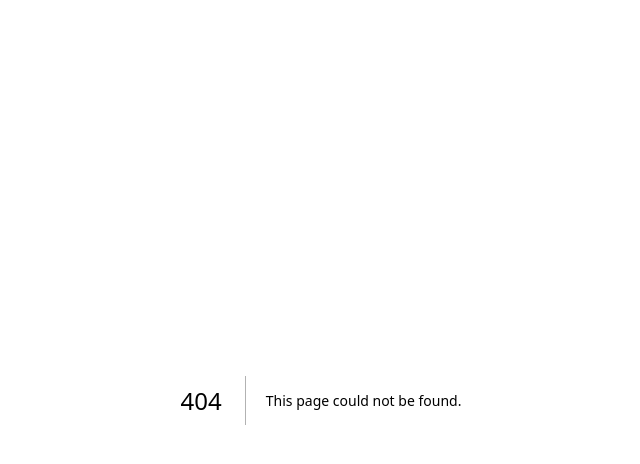
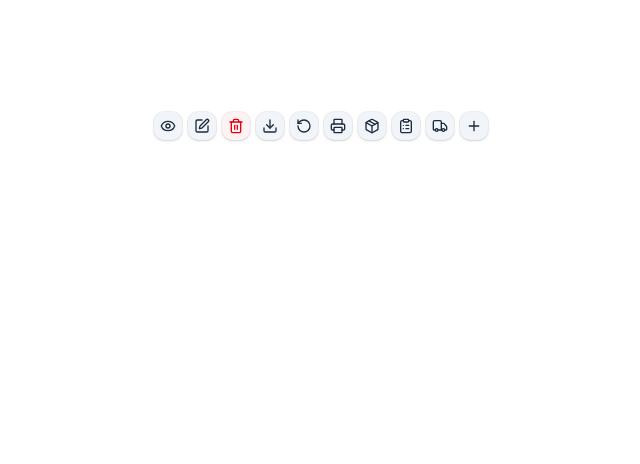
Before and after one commit to masumbillah06/giantbd, a Next.js app: page /testing in a window 1280 px wide. Before the commit this address had no page. Shown: the top 464 px of the page, without its empty margins (319-959 px from the left). Built offline with nearby package versions, Linux system fonts and the light colour scheme.

Commit message:
animated buttons added

```diff
--- a/src/app/globals.css
+++ b/src/app/globals.css
@@ -35,7 +35,7 @@
     --color-border-subtle:     rgba(255,255,255,0.07);
 
     /* ── Text ───────────────────────────────────────────── */
-    --color-text:              #0f172a;   /* text.primary      */
+    --color-text:              #1a1a1a;   /* text.primary      */
     --color-text-secondary:    #475569;   /* text.secondary    */
     --color-text-muted:        #8891A3;   /* text.muted        */
     --color-text-on-dark:      #E8EAF0;   /* text.onDark       */
--- /dev/null
+++ b/src/app/testing/page.tsx
@@ -0,0 +1,41 @@
+"use client";
+
+import { Eye, SquarePen, Trash2, Download, RotateCcw, Printer, Plus, ClipboardList, Package, Truck } from "lucide-react";
+import { ActionButton } from "@/components/ui/buttons/action-button";
+import { ActionButtonGroup } from "@/components/ui/buttons/action-button-group";
+
+interface UserRowActionsProps {
+  userId: string;
+}
+
+export default function UserRowActions({ userId }: UserRowActionsProps) {
+  function handleDelete() {
+    // e.g. open a confirmation dialog, then call your delete mutation
+    console.log("delete", userId);
+  }
+
+  function handleReload() {
+    console.log("reload", userId);
+  }
+
+  function handlePrint() {
+    window.print();
+  }
+
+  return (
+    <main className="flex items-center justify-center gap-2 p-28">
+    <ActionButtonGroup aria-label={`Actions for user ${userId}`}>
+      <ActionButton label="View User" icon={Eye} href={`/users/${userId}`} />
+      <ActionButton label="Edit User" icon={SquarePen} href={`/users/${userId}/edit`} />
+      <ActionButton label="Delete User" icon={Trash2} variant="danger" onClick={handleDelete} />
+      <ActionButton label="Download" icon={Download} href={`/users/${userId}/download`} />
+      <ActionButton label="Reload" icon={RotateCcw} onClick={handleReload} />
+      <ActionButton label="Print" icon={Printer} onClick={handlePrint} />
+      <ActionButton label="Print" icon={Package} onClick={handlePrint} />
+      <ActionButton label="Print" icon={ClipboardList} onClick={handlePrint} />
+      <ActionButton label="Print" icon={Truck} onClick={handlePrint} />
+      <ActionButton label="Create Variant" icon={Plus} href="/variants/create" />
+    </ActionButtonGroup>
+    </main>
+  );
+}
--- a/src/app/user/page.tsx
+++ b/src/app/user/page.tsx
@@ -13,7 +13,7 @@ export default function Dashboard() {
       <Sidebar user={user} />
       <div className="flex min-h-0 min-w-0 flex-1 flex-col">
         <Header />
-        <main className="min-h-0 flex-1 overflow-y-auto p-5">
+        <div className="min-h-0 flex-1 overflow-y-auto p-5">
           <div className="flex h-20 w-full rounded-xl shadow flex-col justify-center overflow-hidden bg-white">
             <div className="px-4">
               <h1 className="text-lg font-semibold">User</h1>
@@ -22,7 +22,10 @@ export default function Dashboard() {
               </div>
             </div>
           </div>
-        </main>
+          <div>
+
+          </div>
+        </div>
         <Footer />
       </div>
     </div>
--- a/src/components/dashboard/inventory-tables.tsx
+++ b/src/components/dashboard/inventory-tables.tsx
@@ -1,6 +1,8 @@
 "use client";
 
 import { ClipboardList, Package, Truck, Printer } from "lucide-react";
+import { ActionButton } from "@/components/ui/buttons/action-button";
+import { ActionButtonGroup } from "@/components/ui/buttons/action-button-group";
 
 type StockInRow = {
   id: number;
@@ -29,7 +31,7 @@ type RequisitionRow = {
   product: number;
   quantity: number;
   status: "Issued" | "Received";
-  actions: Array<"clipboard" | "package" | "truck" | "print">;
+  actions?: Array<"clipboard" | "package" | "truck" | "print">;
 };
 
 const stockInData: StockInRow[] = [
@@ -178,28 +180,7 @@ const requisitionData: RequisitionRow[] = [
   },
 ];
 
-function ActionIcon({ type }: { type: "clipboard" | "package" | "truck" | "print" }) {
-  const iconClass = "h-4 w-4 text-slate-500";
-  const icon =
-    type === "clipboard" ? (
-      <ClipboardList className={iconClass} />
-    ) : type === "package" ? (
-      <Package className={iconClass} />
-    ) : type === "truck" ? (
-      <Truck className={iconClass} />
-    ) : (
-      <Printer className={iconClass} />
-    );
 
-  return (
-    <button
-      type="button"
-      className="flex h-8 w-8 items-center justify-center rounded-md bg-slate-100 hover:bg-slate-200 transition-colors"
-    >
-      {icon}
-    </button>
-  );
-}
 
 function StatusPill({ status }: { status: "Issued" | "Received" }) {
   const styles =
@@ -357,11 +338,14 @@ export default function InventoryTables() {
                     <StatusPill status={row.status} />
                   </td>
                   <td className="whitespace-nowrap px-5 py-3.5 text-sm">
-                    <div className="flex gap-2">
-                      {row.actions.map((action, i) => (
-                        <ActionIcon key={i} type={action} />
-                      ))}
-                    </div>
+                    <ActionButtonGroup aria-label={`Actions for requisition ${row.id}`}>
+                      <ActionButton label="Packing List" icon={ClipboardList} />
+                      {row.status.toLowerCase() === "issued" && (
+                        <ActionButton label="Delivery Requisition" icon={Package} />
+                      )}
+                      <ActionButton label="Delivery Details" icon={Truck} />
+                      <ActionButton label="Print Details" icon={Printer} />
+                    </ActionButtonGroup>
                   </td>
                 </tr>
               ))}
--- /dev/null
+++ b/src/components/ui/buttons/action-button-group.tsx
@@ -0,0 +1,36 @@
+import * as React from "react";
+import { Tooltip } from "@base-ui/react/tooltip";
+import { cx } from "./action-button";
+
+interface ActionButtonGroupProps {
+  children: React.ReactNode;
+  /** Extra classes merged onto the wrapping element. */
+  className?: string;
+  /** Accessible name for the toolbar. Defaults to "Actions". */
+  "aria-label"?: string;
+}
+
+/**
+ * Lays out a row of `ActionButton`s with consistent spacing.
+ *
+ * Marked `role="group"` so assistive tech announces it as a single
+ * toolbar of related actions (e.g. the actions column in a table row)
+ * rather than a list of unrelated buttons.
+ */
+export function ActionButtonGroup({
+  children,
+  className,
+  "aria-label": ariaLabel = "Actions",
+}: ActionButtonGroupProps) {
+  return (
+    <Tooltip.Provider delay={100} closeDelay={100}>
+      <div
+        role="group"
+        aria-label={ariaLabel}
+        className={cx("inline-flex items-center gap-1.5", className)}
+      >
+        {children}
+      </div>
+    </Tooltip.Provider>
+  );
+}
--- /dev/null
+++ b/src/components/ui/buttons/action-button.tsx
@@ -0,0 +1,130 @@
+"use client";
+
+import * as React from "react";
+import Link from "next/link";
+import type { LucideIcon } from "lucide-react";
+import { Tooltip } from "@base-ui/react/tooltip";
+
+export function cx(
+  ...classes: Array<string | false | null | undefined>
+): string {
+  return classes.filter(Boolean).join(" ");
+}
+
+export type ActionButtonVariant = "default" | "danger" | "ghost";
+
+interface BaseActionButtonProps {
+  /** Accessible label, also used as the tooltip text. */
+  label: string;
+  /** Any Lucide icon component, e.g. `Eye`, `Trash2`. */
+  icon: LucideIcon;
+  /** Visual style. Defaults to the neutral slate treatment. */
+  variant?: ActionButtonVariant;
+  /** Disables the button/link and greys it out. */
+  disabled?: boolean;
+  /** Extra classes merged onto the root element. */
+  className?: string;
+  /** Which side the tooltip is anchored to. Defaults to "top". */
+  tooltipSide?: "top" | "bottom" | "left" | "right";
+}
+
+interface LinkActionButtonProps extends BaseActionButtonProps {
+  /** Navigates here on click/Enter. Mutually exclusive with `onClick`. */
+  href: string;
+  onClick?: never;
+}
+
+interface ButtonActionButtonProps extends BaseActionButtonProps {
+  href?: undefined;
+  /** Runs on click/Enter. Mutually exclusive with `href`. */
+  onClick?: (event: React.MouseEvent<HTMLButtonElement>) => void;
+}
+
+export type ActionButtonProps = LinkActionButtonProps | ButtonActionButtonProps;
+
+const variantStyles: Record<ActionButtonVariant, string> = {
+  default:
+    "bg-slate-100 text-slate-800 hover:bg-slate-200 focus-visible:ring-slate-400",
+  danger:
+    "bg-red-50 text-red-600 hover:bg-red-100 focus-visible:ring-red-400",
+  ghost:
+    "bg-transparent text-slate-600 hover:bg-slate-100 focus-visible:ring-slate-400",
+};
+
+export function ActionButton(props: ActionButtonProps) {
+  const {
+    label,
+    icon: Icon,
+    variant = "default",
+    disabled = false,
+    className,
+    tooltipSide = "top",
+  } = props;
+
+  const rootClassName = cx(
+    // layout
+    "relative inline-flex h-7 w-7 shrink-0 items-center justify-center rounded-lg",
+    // surface
+    "shadow-sm ring-1 ring-black/5",
+    // motion
+    "transition-all duration-150 ease-out hover:-translate-y-0.5",
+    // interaction states
+    "focus-visible:outline-none focus-visible:ring-2 focus-visible:ring-offset-2 focus-visible:ring-offset-white",
+    "active:scale-95",
+    // disabled
+    "disabled:pointer-events-none disabled:cursor-not-allowed disabled:opacity-40 disabled:shadow-none",
+    variantStyles[variant],
+    className
+  );
+
+  const icon = <Icon aria-hidden="true" focusable="false" className="h-4 w-4" strokeWidth={2} />;
+
+  // Disabled link
+  if ("href" in props && typeof props.href === "string" && disabled) {
+    return (
+      <span
+        aria-disabled="true"
+        className={cx(rootClassName, "pointer-events-none opacity-40 shadow-none")}
+      >
+        {icon}
+        <span className="sr-only">{label}</span>
+      </span>
+    );
+  }
+
+  const trigger =
+    "href" in props && typeof props.href === "string" ? (
+      <Tooltip.Trigger
+        render={<Link href={props.href} />}
+        aria-label={label}
+        className={rootClassName}
+        delay={100}
+      >
+        {icon}
+      </Tooltip.Trigger>
+    ) : (
+      <Tooltip.Trigger
+        type="button"
+        onClick={props.onClick}
+        disabled={disabled}
+        aria-label={label}
+        className={rootClassName}
+        delay={100}
+      >
+        {icon}
+      </Tooltip.Trigger>
+    );
+
+  return (
+    <Tooltip.Root>
+      {trigger}
+      <Tooltip.Portal>
+        <Tooltip.Positioner side={tooltipSide} sideOffset={6} className="z-50">
+          <Tooltip.Popup className="z-50 whitespace-nowrap rounded-md bg-slate-900 px-2.5 py-1 text-xs font-medium leading-none text-slate-50 shadow-lg shadow-black/15 transition-opacity duration-150 data-[starting-style]:opacity-0 data-[ending-style]:opacity-0">
+            {label}
+          </Tooltip.Popup>
+        </Tooltip.Positioner>
+      </Tooltip.Portal>
+    </Tooltip.Root>
+  );
+}
--- a/src/components/ui/buttons/buttons.tsx
+++ /dev/null
@@ -1,5 +0,0 @@
-export default function buttons() {
-  return (
-    <div>buttons</div>
-  )
-}
--- a/src/components/ui/searchbar-drop/SearchDropdown.tsx
+++ b/src/components/ui/searchbar-drop/SearchDropdown.tsx
@@ -76,7 +76,7 @@ export default function SearchDropdown({
       >
         <span
           className={`flex-1 truncate text-xs ${
-            selectedItem ? "text-gray-800" : "text-gray-400"
+            selectedItem ? "text-gray-800" : "text-gray-700"
           }`}
         >
           {selectedItem ? selectedItem.path.join(" > ") : placeholder}
@@ -95,14 +95,14 @@ export default function SearchDropdown({
                 value={query}
                 onChange={(e) => setQuery(e.target.value)}
                 placeholder={placeholder}
-                className="w-full text-[15px] text-gray-700 placeholder:text-gray-400 focus:outline-none"
+                className="w-full text-[15px] text-gray-700 placeholder:text-gray-700 focus:outline-none"
               />
             </div>
 
             {/* Results list */}
             <ul className="max-h-72 overflow-y-auto py-1 pr-1">
               {filtered.length === 0 && (
-                <li className="px-4 py-3 text-sm text-gray-400">No results found</li>
+                <li className="px-4 py-3 text-sm text-gray-700">No results found</li>
               )}
               {filtered.map((item) => {
                 const isSelected = item.id === selectedId;
@@ -111,16 +111,16 @@ export default function SearchDropdown({
                     <button
                       type="button"
                       onClick={() => handleSelect(item)}
-                      className={`block w-full px-4 py-2 text-left text-[14.5px] leading-6 text-gray-700 transition-colors hover:bg-gray-50 ${
+                      className={`block w-full px-4 py-2 text-left text-xs leading-6 text-gray-700 transition-colors hover:bg-gray-50 ${
                         isSelected ? "bg-indigo-50" : ""
                       }`}
                     >
                       {item.path.map((segment, i) => (
                         <span key={i}>
                           {i > 0 && (
-                            <span className="mx-1.5 text-gray-300">&gt;</span>
+                            <span className="mx-1.5 text-gray-800">&gt;</span>
                           )}
-                          <span className={i === 0 ? "text-gray-500" : ""}>
+                          <span className={i === 0 ? "text-gray-800" : ""}>
                             {segment}
                           </span>
                         </span>
```
